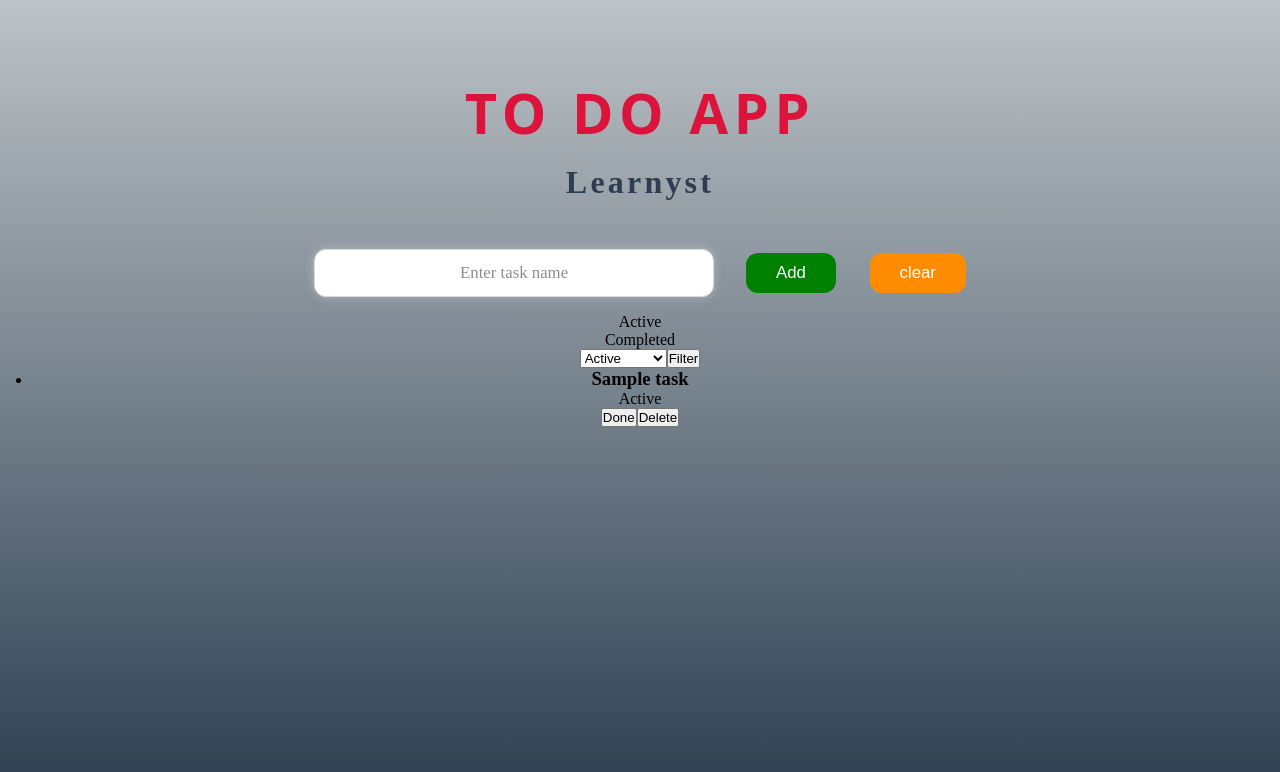
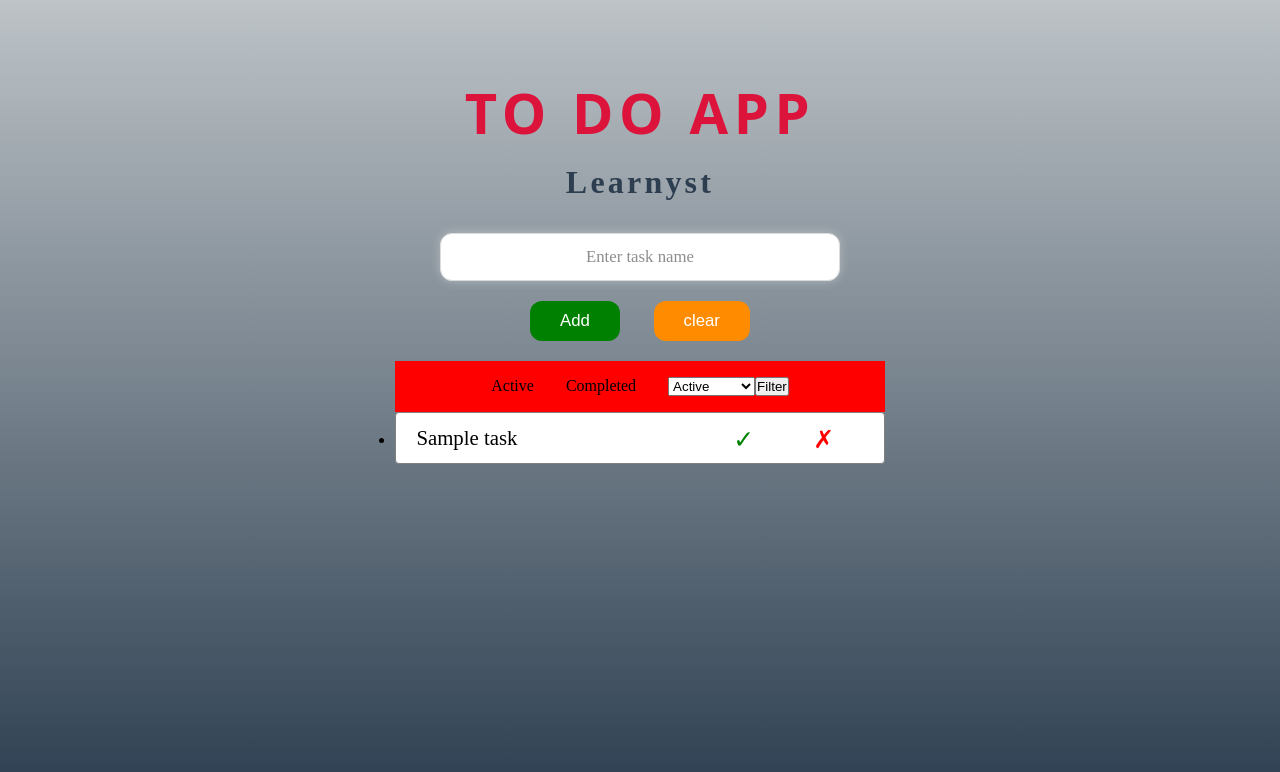
Before and after one commit to ayechico21/to-do-app, a React (Vite) app: page / in a window 1280 px wide. Shown: the top 772 px of the page. Built offline with nearby package versions, Linux system fonts and the light colour scheme.

Commit message:
task styling

```diff
--- a/src/App.css
+++ b/src/App.css
@@ -15,6 +15,8 @@ html {
   margin: 0 auto;
   padding: 2rem;
   text-align: center;
+  display: flex;
+  justify-content: center;
 }
 
 body {
--- a/src/components/Task.jsx
+++ b/src/components/Task.jsx
@@ -1,7 +1,7 @@
 import React, { useState } from "react";
 import { useDispatch } from "react-redux";
 import { deleteTask, editTask, taskDone } from "../store/tasks";
-
+import { TaskButton, TaskWrapper } from "./Task.styled";
 const Task = ({ task }) => {
   const [editStatus, setEditStatus] = useState(false);
   const [taskName, setTaskName] = useState(task.name);
@@ -49,11 +49,14 @@ const Task = ({ task }) => {
   };
 
   return (
-    <>
-      <h3>
+    <TaskWrapper done={task.isDone}>
+      <div>
+        {!editStatus && (
           <div onClick={handleEditingStatus} style={viewMode}>
             {task.name}
           </div>
+        )}
+        {editStatus && (
           <input
             type="text"
             onChange={handleOnChange}
@@ -61,11 +64,17 @@ const Task = ({ task }) => {
             value={taskName}
             style={editMode}
           ></input>
-      </h3>
-      <p>{task.isDone ? "Completed" : "Active"}</p>
-      <button onClick={handleOnDone}>Done</button>
-      <button onClick={handleOnDelete}>Delete</button>
-    </>
+        )}
+      </div>
+      <TaskButton>
+        <button onClick={handleOnDone} className="done">
+          ✓
+        </button>
+        <button onClick={handleOnDelete} className="delete">
+          ✗
+        </button>
+      </TaskButton>
+    </TaskWrapper>
   );
 };
 
--- /dev/null
+++ b/src/components/Task.styled.js
@@ -0,0 +1,42 @@
+import styled from "styled-components";
+
+export const TaskWrapper = styled.div`
+  background-color: white;
+  height: 40px;
+  padding: 1.2em 1em;
+  font-size: 1.3em;
+  display: flex;
+  justify-content: space-between;
+  align-items: center;
+  border: 1px solid grey;
+  border-radius: 0.25rem;
+  color: ${(props) => (props.done ? "grey" : "black")};
+  text-decoration: ${(props) => (props.done ? "line-through" : "none")};
+`;
+
+export const TaskButton = styled.div`
+  button {
+    background-color: white;
+    color: black;
+    margin: 5px;
+    padding: 5px 8px;
+    height: 35px;
+    width: 70px;
+    font-size: 1.2em;
+    border: none;
+  }
+  .done {
+    color: green;
+  }
+  .delete {
+    color: red;
+  }
+
+  .done:hover {
+    border: 2px solid green;
+  }
+
+  .delete:hover {
+    border: 2px solid red;
+  }
+`;
--- a/src/components/TaskInfo.jsx
+++ b/src/components/TaskInfo.jsx
@@ -1,6 +1,7 @@
 import React, { useState } from "react";
 import { useDispatch } from "react-redux";
 import { filterTask } from "../store/tasks";
+import { TaskInfoWrapper } from "./TaskInfo.styled";
 const TasksInfo = ({ tasks }) => {
   const [filter, setFilter] = useState("active");
   const dispatch = useDispatch();
@@ -12,16 +13,18 @@ const TasksInfo = ({ tasks }) => {
     dispatch(filterTask(tasks, filter));
   };
   return (
-    <>
+    <TaskInfoWrapper>
       <div>Active</div>
       <div>Completed</div>
+      <div>
         <select value={filter} onChange={handleFilterChange}>
           <option value="active">Active</option>
           <option value="completed">Completed</option>
           <option value="all">ALL</option>
         </select>
         <button onClick={handleFilter}>Filter</button>
-    </>
+      </div>
+    </TaskInfoWrapper>
   );
 };
 
--- /dev/null
+++ b/src/components/TaskInfo.styled.js
@@ -0,0 +1,12 @@
+import styled from "styled-components";
+
+export const TaskInfoWrapper = styled.div`
+  background-color: red;
+
+  padding: 1em;
+  display: flex;
+  justify-content: center;
+  flex-wrap: wrap;
+  column-gap: 2em;
+  row-gap: 1em;
+`;
```
Lines whose indentation alone changed are shown as unchanged.
